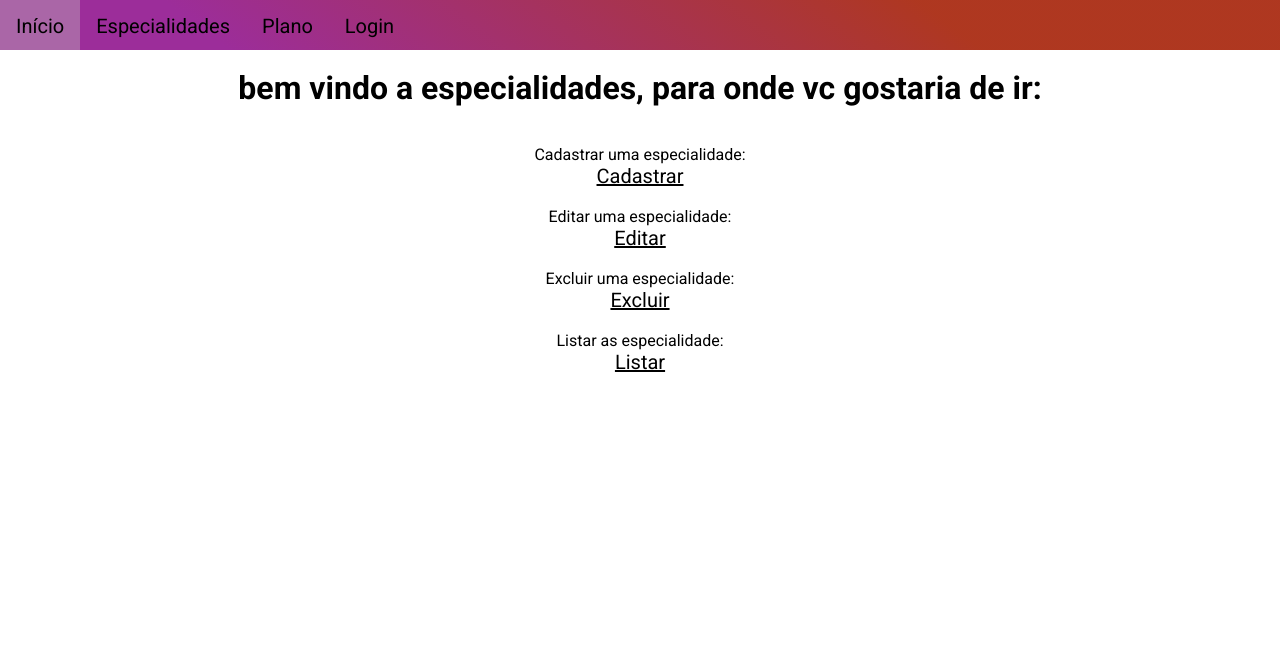
After one commit to IgorBrito12k/Trabalho-LP2, a PHP site: page /especialidade/especialidade.php in a window 1280 px wide. The commit adds this page. Shown: the top 652 px of the page. Run offline with PHP 8.4, Linux system fonts and the light colour scheme; some libraries are stand-ins or nearby versions.

Commit message:
falta finalizar as configuração das especialidades

```diff
--- a/Website/dashboard.php
+++ b/Website/dashboard.php
@@ -30,7 +30,7 @@
                         if ($_SESSION['tipoUsuario'] == 1) {
                             echo " <a href='medico/listarmedicos.php'>Medico</a>";
                             echo " <a href='plano/listarplano.php'>Plano</a>";
-                            echo " <a href='especialidade/listarespecialidade.php'>Especialidade</a>";
+                            echo " <a href='./especialidade/listarespecialidades.php'>Especialidade</a>";
                         }
 
                         if ($_SESSION['tipoUsuario'] == 2) {
--- a/Website/especialidade/cadespecialidade.php
+++ b/Website/especialidade/cadespecialidade.php
@@ -5,10 +5,8 @@ if ($_SESSION['tipoUsuario'] == 1) {
 <div class="content">
 <h3 id="titulo">Cadastro de Especialidade</h3>
 <fieldset class="form">
-    <form name="form1" action="inserirespecialidade.php"
+    <form name="form1" action="inserirespecialidades.php"
     method="post">
-    <label for="id">id</label>
-    <input type="text" name="id"><br>
     <label for="nome">Nome</label>
     <input type="text" name="nome" required><br>
     </fieldset>
--- /dev/null
+++ b/Website/especialidade/especialidade.php
@@ -0,0 +1,35 @@
+<?php
+require_once("../topo.php");
+?>
+<!DOCTYPE html>
+<html lang="pt-br">
+<head>
+    <meta charset="UTF-8">
+    <meta http-equiv="X-UA-Compatible" content="IE=edge">
+    <meta name="viewport" content="width=device-width, initial-scale=1.0">
+    <title>Processamento</title>
+    <style>
+        .container {
+            text-align: center;
+        }
+    </style>
+</head>
+<body>
+    <div class="container">
+        <?php
+            echo "<br><h1>bem vindo a especialidades, para onde vc gostaria de ir:</h1><br><br>";
+            echo "<p>Cadastrar uma especialidade:</p>
+            <a href='cadespecialidade.php'>Cadastrar</a><br><br>";
+            echo "<p>Editar uma especialidade:</p>
+            <a href='editarespecialidade.php'>Editar</a><br><br>";
+            echo "<p>Excluir uma especialidade:</p>
+            <a href='excluirespecialidades.php'>Excluir</a><br><br>";
+            echo "<p>Listar as especialidade:</p>
+            <a href='listarespecialidades.php'>Listar</a><br>";
+        ?>
+    </div>
+</body>
+</html>
+<?php
+require_once("../rodape.php");
+?>
```
Also changed, not shown: Website/especialidade/inserirespecialidades.php (+29 -4 lines).
